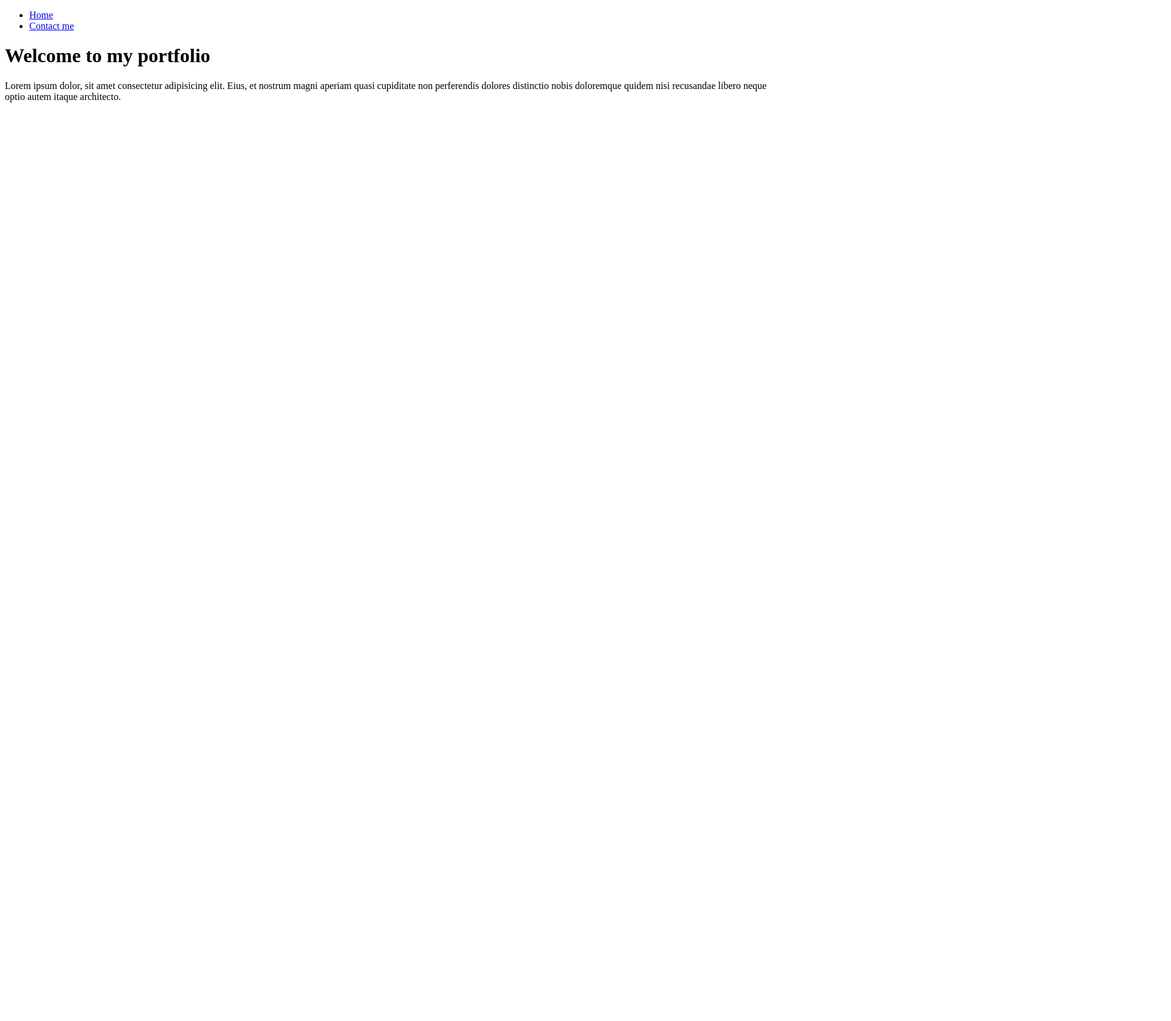
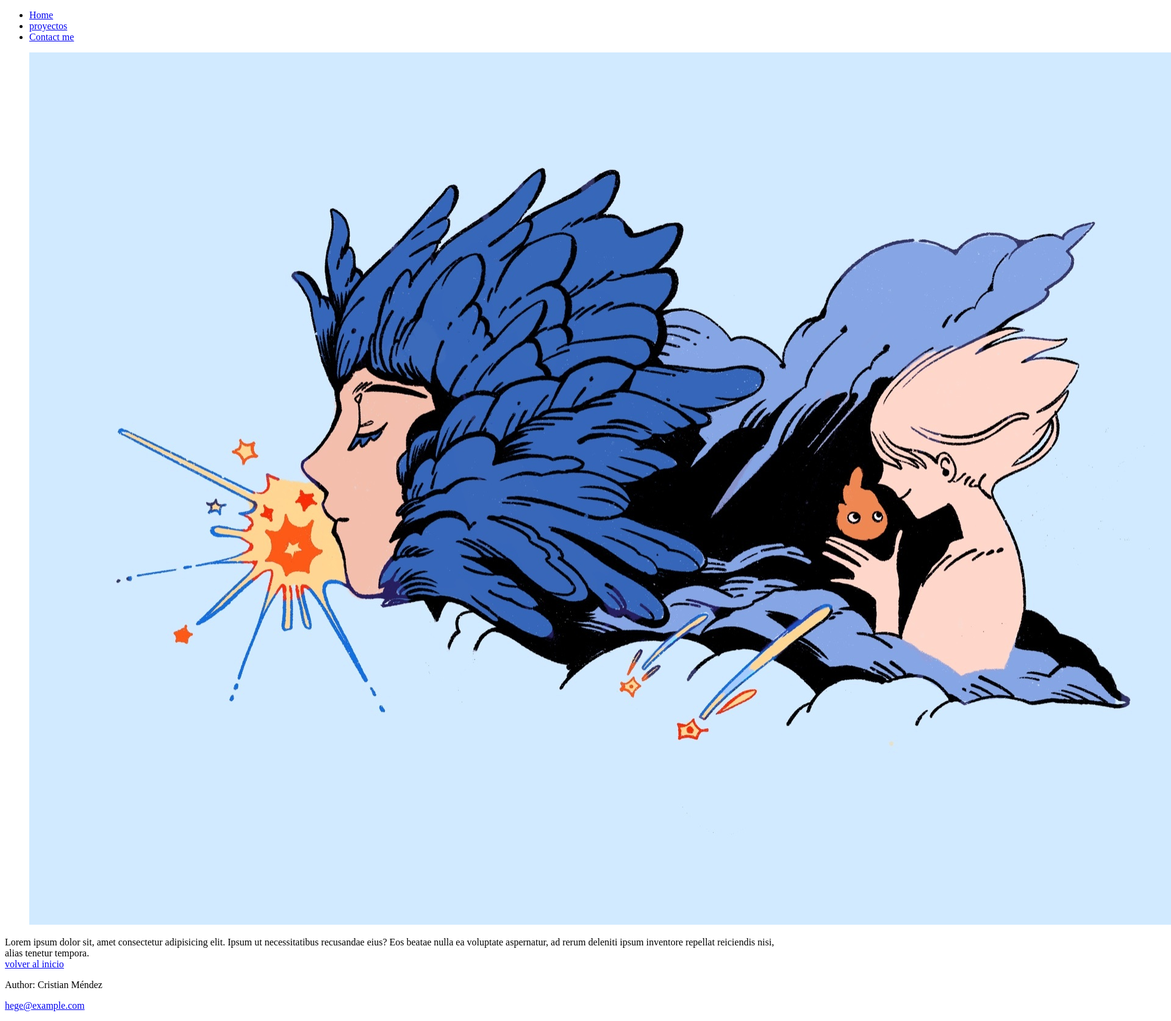
Before and after one commit to darkar012/portfolio, a plain HTML site: page index.html in a window 1280 px wide. Shown: the top 1675 px of the page at 61% size, 1920 px wide, since content can reach past the window. Before the commit the page ends 800 px from the top, so only its background shows below. Drawn offline with Linux system fonts and the light colour scheme.

Commit message:
Home page created

```diff
--- a/index.html
+++ b/index.html
@@ -7,17 +7,28 @@
     <title>My portfolio - Cristian Méndez</title>
 </head>
 <body>
-    <nav>
-        <ul>
-            <li>
-                <a href = "#">Home</a>
+    <nav class="nav">
+        <ul class = "menu">
+            <li class="menu__item menu__item--red">
+                <a href = "./index.html">Home</a>
             </li>
-            <li><a href="#">Contact me</a></li>
+            <li class="menu__item"><a href="./projects.html">proyectos</a></li>
+            <li class="menu__item"><a href="./contact.html">Contact me</a></li>
         </ul>
     </nav>
-    <h1>Welcome to my portfolio</h1>
-    <section>
-        <p>Lorem ipsum dolor, sit amet consectetur adipisicing elit. Eius, et nostrum magni aperiam quasi cupiditate non perferendis dolores distinctio nobis doloremque quidem nisi recusandae libero neque optio autem itaque architecto.</p>
-    </section>
+    <figure class = "imageSlider">
+        <img src="./imagenes/E9MBWj8VUAMIf-U.jpg" alt="portada animada" />
+      </figure>
+      <main class="content">
+        Lorem ipsum dolor sit, amet consectetur adipisicing elit. Ipsum ut
+        necessitatibus recusandae eius? Eos beatae nulla ea voluptate aspernatur,
+        ad rerum deleniti ipsum inventore repellat reiciendis nisi, alias tenetur
+        tempora.
+      </main>
+      <footer class="copyright">
+<a href="#nav">volver al inicio</a>
+<p>Author: Cristian Méndez</p>
+  <p><a href="mailto:hege@example.com">hege@example.com</a></p>
+      </footer>
 </body>
 </html>
```
Also changed, not shown: contact.html (added), imagenes/E9MBWj8VUAMIf-U.jpg (added), projects.html (added).
